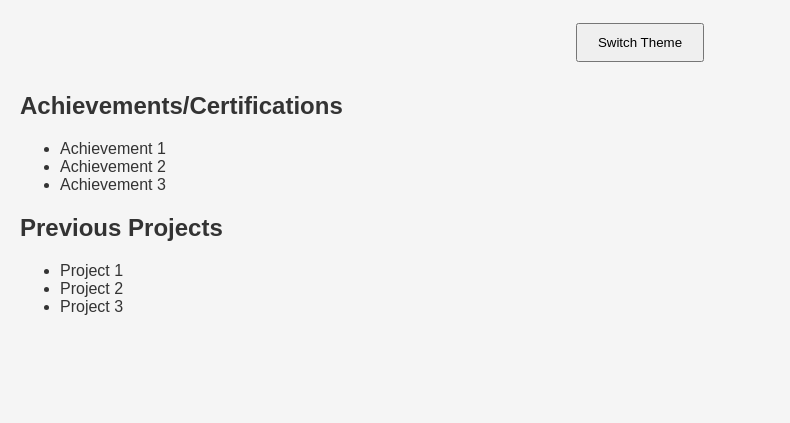
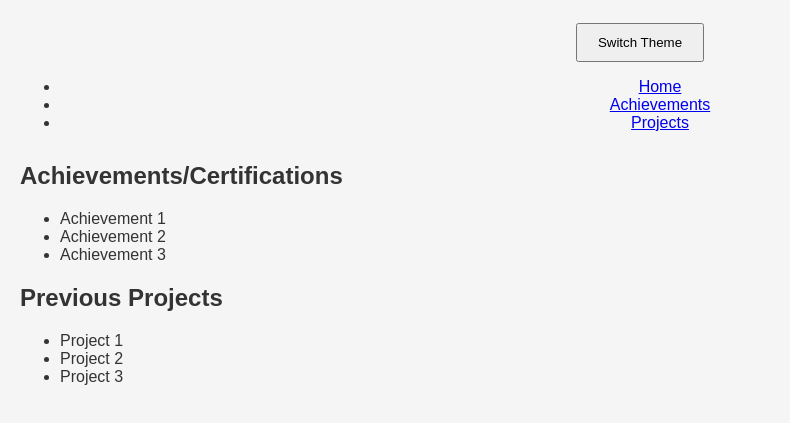
Before and after one commit to vinzflores1001/Portfolio, a plain HTML site: page index.html in a window 1280 px wide. Shown: the part 291-714 px from the top of the page, without its empty margins (0-790 px from the left). Drawn offline with Linux system fonts and the light colour scheme.

Commit message:
Update index.html

```diff
--- a/index.html
+++ b/index.html
@@ -12,7 +12,20 @@
          <img src="kani.jpg" alt="Profile Picture" id="profile-img">
          <p id="course-year">Course - Year</p>
          <button id="theme-toggle">Switch Theme</button>
+
+         <!-- Navigation Menu -->
+         <nav id="main-nav">
+            <ul>
+               <li><a href="#name">Home</a></li>
+               <li><a href="#achievements">Achievements</a></li>
+               <li><a href="#projects">Projects</a></li>
+               <!-- Uncomment these when you add the sections -->
+               <!-- <li><a href="#about">About</a></li> -->
+               <!-- <li><a href="#contact">Contact</a></li> -->
+            </ul>
+         </nav>
       </header>
+
       <section id="achievements">
          <h2>Achievements/Certifications</h2>
          <ul>
@@ -21,6 +34,7 @@
             <li>Achievement 3</li>
          </ul>
       </section>
+
       <section id="projects">
          <h2>Previous Projects</h2>
          <ul>
@@ -29,6 +43,7 @@
             <li>Project 3</li>
          </ul>
       </section>
+
       <script src="script.js"></script>
    </body>
 </html>
```
